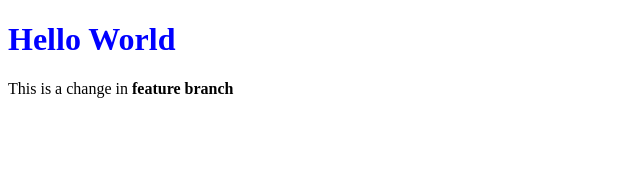
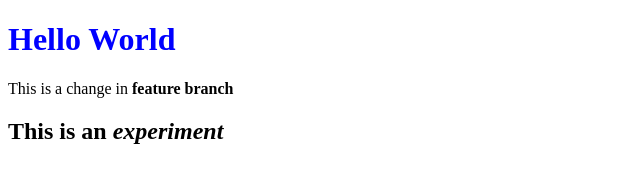
Before and after one commit to beeabimbola/web-project, a plain HTML site: page index.html in a window 1280 px wide. Shown: the whole page, without its empty margins (0-640 px from the left). Drawn offline with Linux system fonts and the light colour scheme; files that its build step writes are made by us from their sources.

Commit message:
another change - italics

```diff
--- a/index.html
+++ b/index.html
@@ -9,6 +9,8 @@
   <body>
     <h1> Hello World</h1>
     <p>This is a change in <strong>feature branch</strong></p>
+
+    <h2>This is an <i>experiment</i></h2>
   </body>
 
 </html>
```
